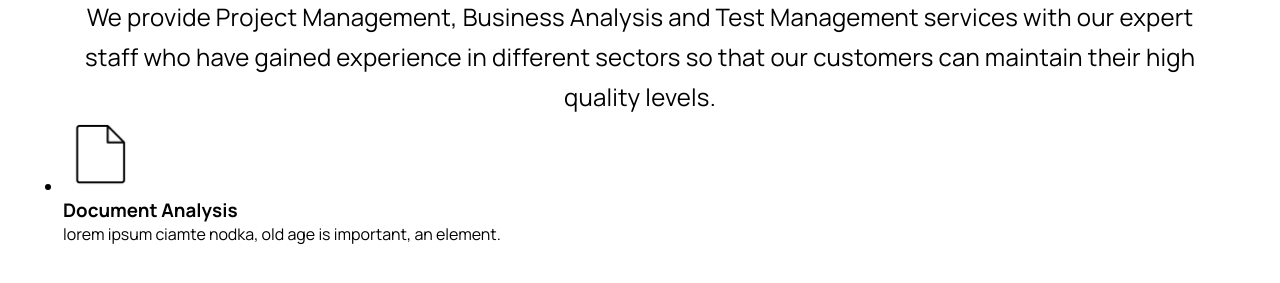
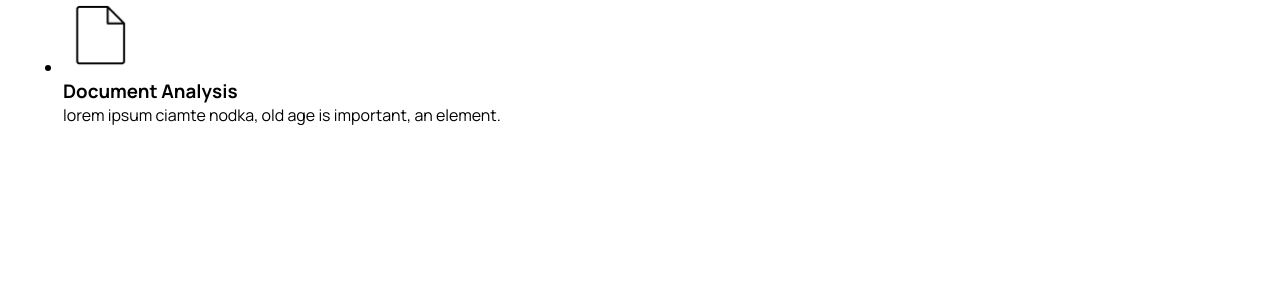
Before and after one commit to thiagopuntar/teste, a plain HTML site: page index.html in a window 1280 px wide. Shown: the part 53-336 px from the top of the page. Drawn offline with Linux system fonts and the light colour scheme.

Commit message:
apagando p

```diff
--- a/index.html
+++ b/index.html
@@ -16,11 +16,7 @@
     <div class="page">
       <section class="values">
         <h2 class="values__title">Quality and Process Management</h2>
-        <p class="values__text">
-          We provide Project Management, Business Analysis and Test Management
-          services with our expert staff who have gained experience in different
-          sectors so that our customers can maintain their high quality levels.
-        </p>
+        <p class="values__text"></p>
         <ul class="values__list">
           <li class="value">
             <img class="value__image" src="./images/file.png" alt="File icon" />
```
